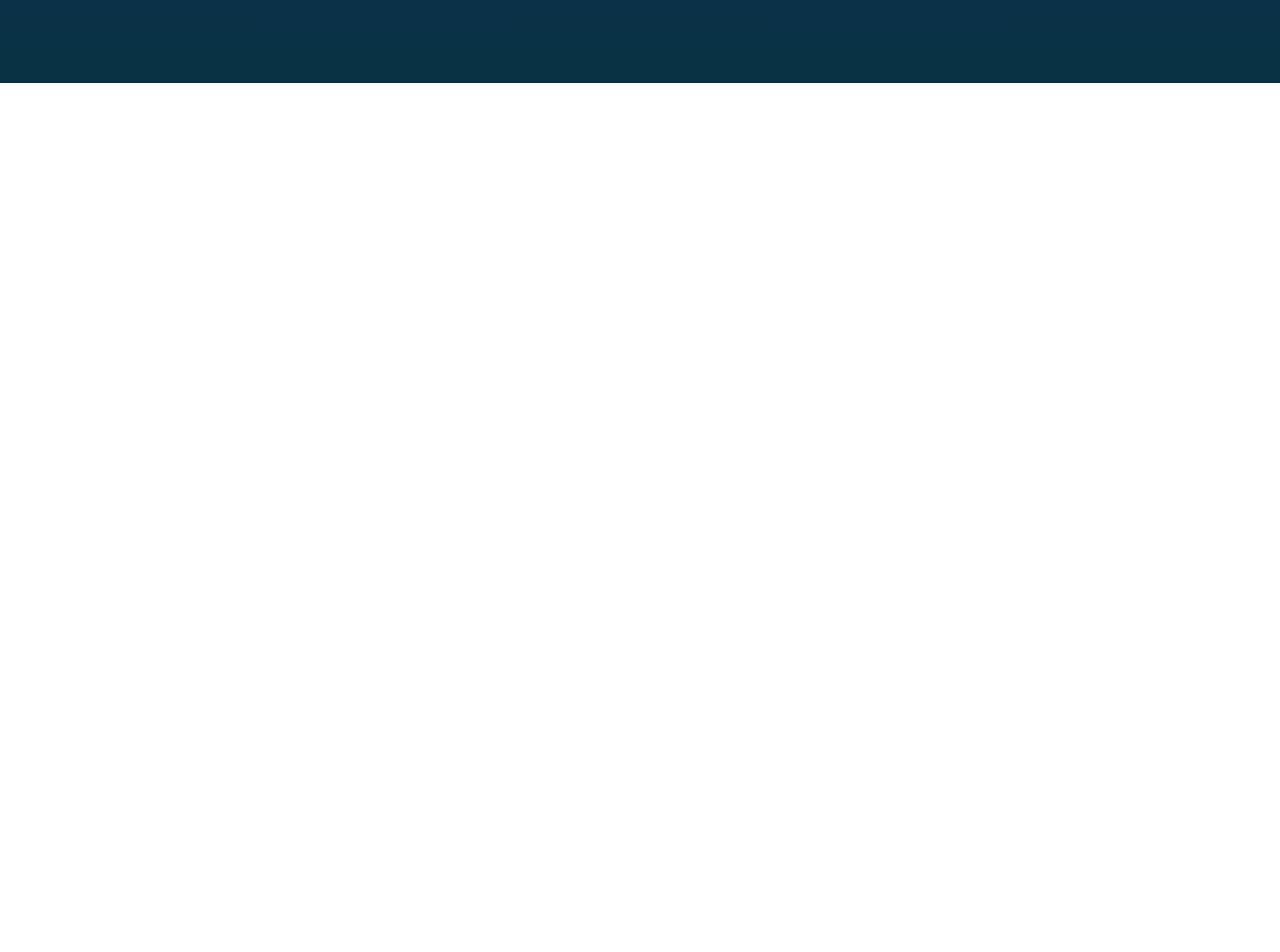
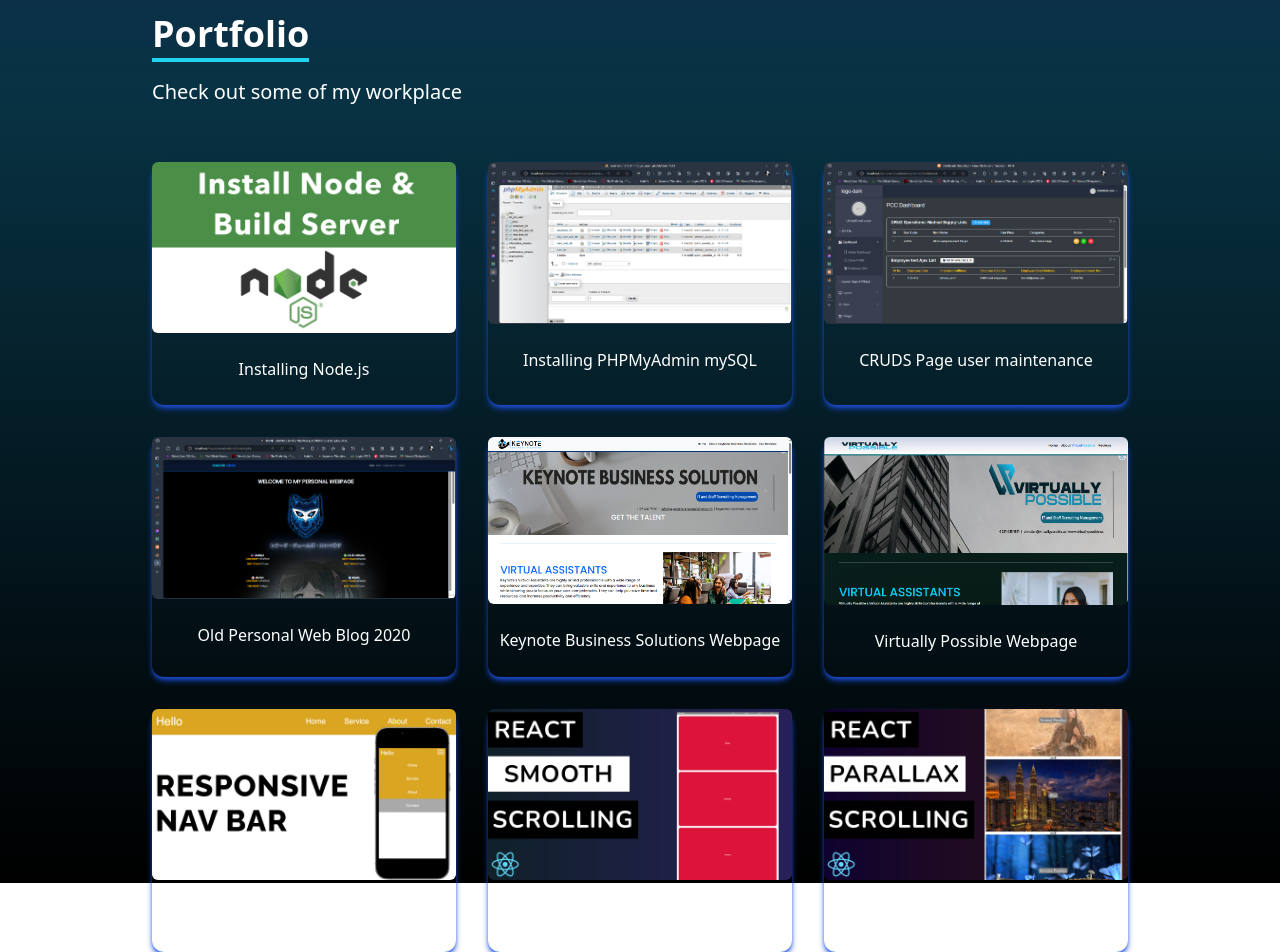
Before and after one commit to MasterLenoX/jte-web-portfolio, a React (Create React App) app: page / in a window 1280 px wide. Shown: the part 1517-2469 px from the top of the page. Before the commit the page ends 1600 px from the top, so only its background shows below. Built offline with nearby package versions, Linux system fonts and the light colour scheme; the HTML template or start-up script is replaced by a standard one; what tw-elements would draw is missing.

Commit message:
7th commit changes -- Portfolio, Skills, Timeline dot jsx files added

```diff
--- a/package.json
+++ b/package.json
@@ -3,6 +3,7 @@
   "version": "0.1.0",
   "private": true,
   "dependencies": {
+    "@heroicons/react": "^2.0.18",
     "@testing-library/jest-dom": "^5.17.0",
     "@testing-library/react": "^13.4.0",
     "@testing-library/user-event": "^13.5.0",
--- a/src/App.js
+++ b/src/App.js
@@ -2,15 +2,16 @@
 import Home from "./components/Home";
 import Navbar from "./components/Navbar";
 import SocialLinks from "./components/SocialLinks";
+import Portfolio from "./components/Portfolio";
 
 function App() {
   return (
     <div>
-      {/* <h1 className="text-4xl font-semibold font-signature">Hello World!</h1> */}
       <Navbar></Navbar>
       <SocialLinks></SocialLinks>
       <Home></Home>
       <About></About>
+      <Portfolio></Portfolio>
     </div>
   );
 }
--- a/src/components/About.jsx
+++ b/src/components/About.jsx
@@ -1,25 +1,37 @@
-import { useState } from 'react';
-import {Button, Modal }from 'react-bootstrap';
+import React, { useState } from 'react';
+// import {Button, Modal }from 'react-bootstrap';
+import Code from '../assets/img/Lifestyle/code.jpg'
 
 
 const About = () => {
 
-  const [show, setShow] = useState(false);
+  // const [show, setShow] = useState(false);
 
-  const handleClose = () => setShow(false);
-  const handleShow = () => setShow(true);
+  // const handleClose = () => setShow(false);
+  // const handleShow = () => setShow(true);
 
   return (
     <div name="about" className='h-screen w-full bg-gradient-to-b from-blue-950 via-blue-950 to-cyan-950 text-white'>
 
-        <div className='max-w-screen-lg p-4 mx-auto flex flex-col justify-center w-full h-full'>
+        <div className='max-w-screen-lg mx-auto flex flex-col items-center justify-center h-full px-5 md:flex-row'>
+
+          {/* <div className='flex col-xs-12 col-md-6 col-xl-7 flex-col justify-center h-full'>
+            <img
+              src={Code}
+              width="300" // Set the width
+              height="200" // Set the height
+              alt='my profile'
+              className="mx-auto rounded-2xl w-2/3 md:w-full"
+            />
+          </div> */}
+
+          <div className='flex col-xs-12 col-md-6 col-xl-5 flex-col justify-center h-full'>
             <div className='pb-6'>
-            <p className='text-4xl font-semibold inline border-b-4 border-cyan-400'>About</p>
+              <h3 className='text-4xl font-semibold inline border-b-4 border-cyan-400'>About</h3>
             </div>
             <p className='text-xl mt-10'>
             Junior Programmer | Web Developer ( Front end & Back End ) | Graphic Designer | Freelancer Web Programmer
             </p>
-
             <p className="text-md text-slate-400">
               Talks about #gamer, #programmers, #webdesigner, #webdeveloper, and #graphicdesigner
             </p>
@@ -32,24 +44,7 @@
 
             </p>
 
-          <Button  className="group text-white w-fit px-6 py-3 my-2 flex items-center rounded-md bg-gradient-to-r from-cyan-700 to-blue-950 cursor-pointer" onClick={handleShow}>
-            Launch demo modal
-          </Button>
-
-          <Modal show={show} onHide={handleClose}>
-            <Modal.Header closeButton>
-              <Modal.Title>Modal heading</Modal.Title>
-            </Modal.Header>
-            <Modal.Body>Woohoo, you are reading this text in a modal!</Modal.Body>
-            <Modal.Footer>
-              <Button variant="secondary" onClick={handleClose}>
-                Close
-              </Button>
-              <Button variant="primary" onClick={handleClose}>
-                Save Changes
-              </Button>
-            </Modal.Footer>
-          </Modal>
+          </div>
 
         </div>
 
--- /dev/null
+++ b/src/components/Portfolio.jsx
@@ -0,0 +1,91 @@
+import React from 'react';
+import installNode from '../assets/img/Projects/installNode.jpg';
+import installPHPMySQL from '../assets/img/Projects/installPHPmySQL.png';
+import crudspage from '../assets/img/Projects/CrudPHPMySQLBootstrapver3.png';
+import personalweb from '../assets/img/Projects/myoldpersonalwebpage2020.png';
+import keynotewebpage from '../assets/img/Projects/keynotebusinesssolutionswebpage.png';
+import virtuallypossiblewebpage from '../assets/img/Projects/virtuallypossiblewebpage.png';
+import navbar from '../assets/img/Projects/navbar.jpg';
+import reactSmooth from '../assets/img/Projects/reactSmooth.jpg';
+import reactParallax from '../assets/img/Projects/reactParallax.jpg';
+// import useState from '../assets/portfolio/useState.jpg';
+
+const Portfolio = () => {
+
+  const portfolios = [
+    {
+      id: 1,
+      title: "Installing Node.js",
+      src: installNode
+    },
+    {
+      id: 2,
+      title: "Installing PHPMyAdmin mySQL",
+      src: installPHPMySQL
+    },
+    {
+      id: 3,
+      title: "CRUDS Page user maintenance",
+      src: crudspage
+    },
+    {
+      id: 4,
+      title: "Old Personal Web Blog 2020",
+      src: personalweb
+    },
+    {
+      id: 5,
+      title: "Keynote Business Solutions Webpage",
+      src: keynotewebpage
+    },
+    {
+      id: 6,
+      title: "Virtually Possible Webpage",
+      src: virtuallypossiblewebpage
+    },
+    {
+      id: 7,
+      title: "React NavBar",
+      src: navbar
+    },
+    {
+      id: 8,
+      title: "React Smooth",
+      src: reactSmooth
+    },
+    {
+      id: 9,
+      title: "React Parallax",
+      src: reactParallax
+    }
+  ]
+
+  return (
+    <div name="portfolio" className='bg-gradient-to-b from-cyan-950 via-cyan to-black w-full text-white lg:h-screen'>
+
+    <div className='max-w-screen-lg p-4 mx-auto flex flex-col justify-center w-full h-full'>
+      <div className='pb-8'>
+      <p className='text-4xl font-semibold inline border-b-4 border-cyan-400'>Portfolio</p>
+      <p className='text-xl py-6'>Check out some of my workplace</p>
+    </div>
+
+      <div className='grid sm:grid-cols-2 md:grid-cols-3 gap-8 px-12 sm:px-0'>
+        {
+          portfolios.map(({id, title, src}) => (
+            <div key={id} className='shadow-md shadow-blue-700 rounded-xl'>
+              <img src={src} alt="" className='rounded-md duration-200 hover:scale-110'/>
+
+              <div className='flex items-center justify-center'>
+                <p className='text-md py-6'>{title}</p>
+              </div>
+            </div>
+          ))
+        }
+      </div>
+
+    </div>
+  </div>
+  )
+}
+
+export default Portfolio
--- /dev/null
+++ b/src/components/Skills.jsx
@@ -0,0 +1,150 @@
+import React from 'react'
+import html from "../assets/html.png";
+import css from "../assets/css.png";
+import javascript from "../assets/javascript.png";
+import bootstrap from "../assets/bootstrap.png";
+import react from "../assets/react.png";
+import tailwind from "../assets/tailwind.png";
+// import nextjs from "../assets/nextjs.png";
+// import nodejs from "../assets/node.png"
+import java from "../assets/java.png";
+import php from "../assets/php.png";
+import mysql from "../assets/mysql.png"
+// import laravel from "../assets/laravel.png";
+import python from "../assets/python.png";
+import aspdotnet from "../assets/aspdotnet.png";
+// import azuredata from "../assets/azuredatastudio.png";
+import github from "../assets/github.png";
+// import graphql from "../assets/graphql.png";
+
+const Skills = () => {
+
+  const skill = [
+    {
+      id: 1,
+      src: html,
+      title: 'HTML',
+      style: 'shadow-orange-500'
+    },
+    {
+      id: 2,
+      src: css,
+      title: 'CSS',
+      style: 'shadow-blue-500'
+    },
+    {
+      id: 3,
+      src: javascript,
+      title: 'Javascript',
+      style: 'shadow-yellow-500'
+    },
+    {
+      id: 4,
+      src: bootstrap,
+      title: 'Bootstrap',
+      style: 'shadow-violet-500'
+    },
+    {
+      id: 5,
+      src: react,
+      title: 'React.Js',
+      style: 'shadow-blue-600'
+    },
+    {
+      id: 6,
+      src: tailwind,
+      title: 'Tailwind CSS',
+      style: 'shadow-sky-400'
+    },
+    // {
+    //   id: 7,
+    //   src: nextjs,
+    //   title: 'Next.js',
+    //   style: 'shadow-white'
+    // },
+    {
+      id: 8,
+      src: mysql,
+      title: 'MySQL',
+      style: 'shadow-orange-500'
+    },
+    {
+      id: 9,
+      src: python,
+      title: 'Python',
+      style: 'shadow-yellow-500'
+    },
+    {
+      id: 10,
+      src: aspdotnet,
+      title: 'ASP.Net',
+      style: 'shadow-blue-700'
+    },
+    {
+      id: 11,
+      src: java,
+      title: 'JAVA',
+      style: 'shadow-orange-800'
+    },
+    // {
+    //   id: 12,
+    //   src: graphql,
+    //   title: 'GraphQL',
+    //   style: 'shadow-pink-400'
+    // },
+    {
+      id: 13,
+      src: github,
+      title: 'GitHub',
+      style: 'shadow-white'
+    },
+    // {
+    //   id: 14,
+    //   src: nodejs,
+    //   title: 'Node.js',
+    //   style: 'shadow-green-300'
+    // },
+    {
+      id: 15,
+      src: php,
+      title: 'PHP',
+      style: 'shadow-indigo-400'
+    }
+    // {
+    //   id: 18,
+    //   src: laravel,
+    //   title: 'Laravel',
+    //   style: 'shadow-red-400'
+    // }
+  ]
+
+  return (
+    <div name='skills' className='h-screen w-full bg-gradient-to-b from-black via-black to-indigo-950'>
+
+      <div className='max-w-screen-lg mx-auto p-4 flex flex-col justify-center w-full h-full text-white'>
+        <div>
+          <br /><br /><br />  <br /><br /><br /><br /><br /><br /><br />  <br /><br /><br />  <br /><br /><br /><br /><br /><br /><br />  <br /><br /><br /><br />
+          <p className='text-4xl font-semibold border-b-4 border-indigo-700 p-2 inline'>Skills</p>
+          <p className='py-6'>Here are some skills that I've worked with client projects</p>
+        </div>
+
+        <div className='w-full grid grid-cols-2 sm:grid-cols-3 gap-8 text-center py-8 px-12 sm:px-0'>
+
+          {
+            skill.map(({id, src, title, style}) => (
+              <div key={id} className={`shadow-md hover:scale-105 duration-500 py-2 rounded-lg ${style}`}>
+                <img src={src} alt="" className='w-20 mx-auto' />
+                <p className='mt-4'>{title}</p>
+              </div>
+            ))
+          }
+
+
+        </div>
+          <br /><br /><br />  <br /><br /><br /><br /><br /><br /><br />  <br /><br /><br /><br /><br /><br /><br />  <br /><br /><br />
+      </div>
+    </div>
+  )
+}
+
+export default Skills
--- /dev/null
+++ b/src/components/Timeline.jsx
@@ -0,0 +1,9 @@
+import React from 'react'
+
+const Timeline = () => {
+  return (
+    <div>Timeline</div>
+  )
+}
+
+export default Timeline
```
Also changed, not shown: 1 other file (tests, documents, lock files or other folders). Lines whose indentation alone changed are shown as unchanged.
